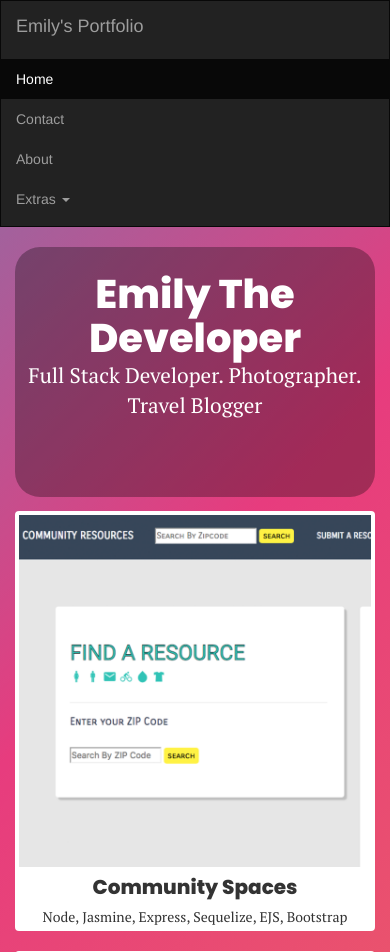
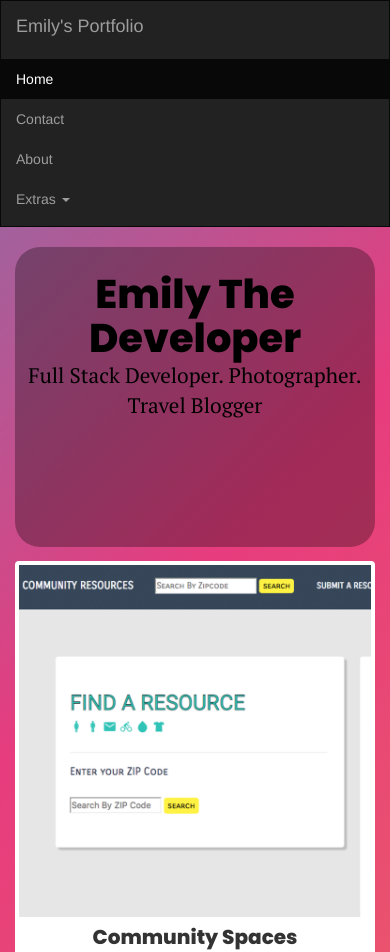
Before and after one commit to emilyspieler/portfolio, a PHP site: page /index.html in a window 390 px wide. Shown: the top 952 px of the page. Run offline with PHP 8.4, Linux system fonts and the light colour scheme.

Commit message:
mobile updates

```diff
--- a/style.css
+++ b/style.css
@@ -30,7 +30,7 @@
   margin: auto;
   background-color: rgb(0, 0, 0, .30);
   border-radius: 25px;
-  height: 250px;
+  height: 300px;
   margin-bottom: 2%;
 }
 
@@ -96,5 +96,20 @@
 
 div.col-md-6{
   margin-top: 2%;
-  margin-bottom: 2%;
+  margin-bottom: 4%;
 }
+
+@media screen and (max-width: 600px) {
+    body{
+      background-color: #23A6D5;
+    }
+
+    .jumbotron {
+      color: black;
+      margin: auto;
+      background-color: rgb(0, 0, 0, .30);
+      border-radius: 25px;
+      height: 300px;
+      margin-bottom: 2%;
+    }
+}
```
